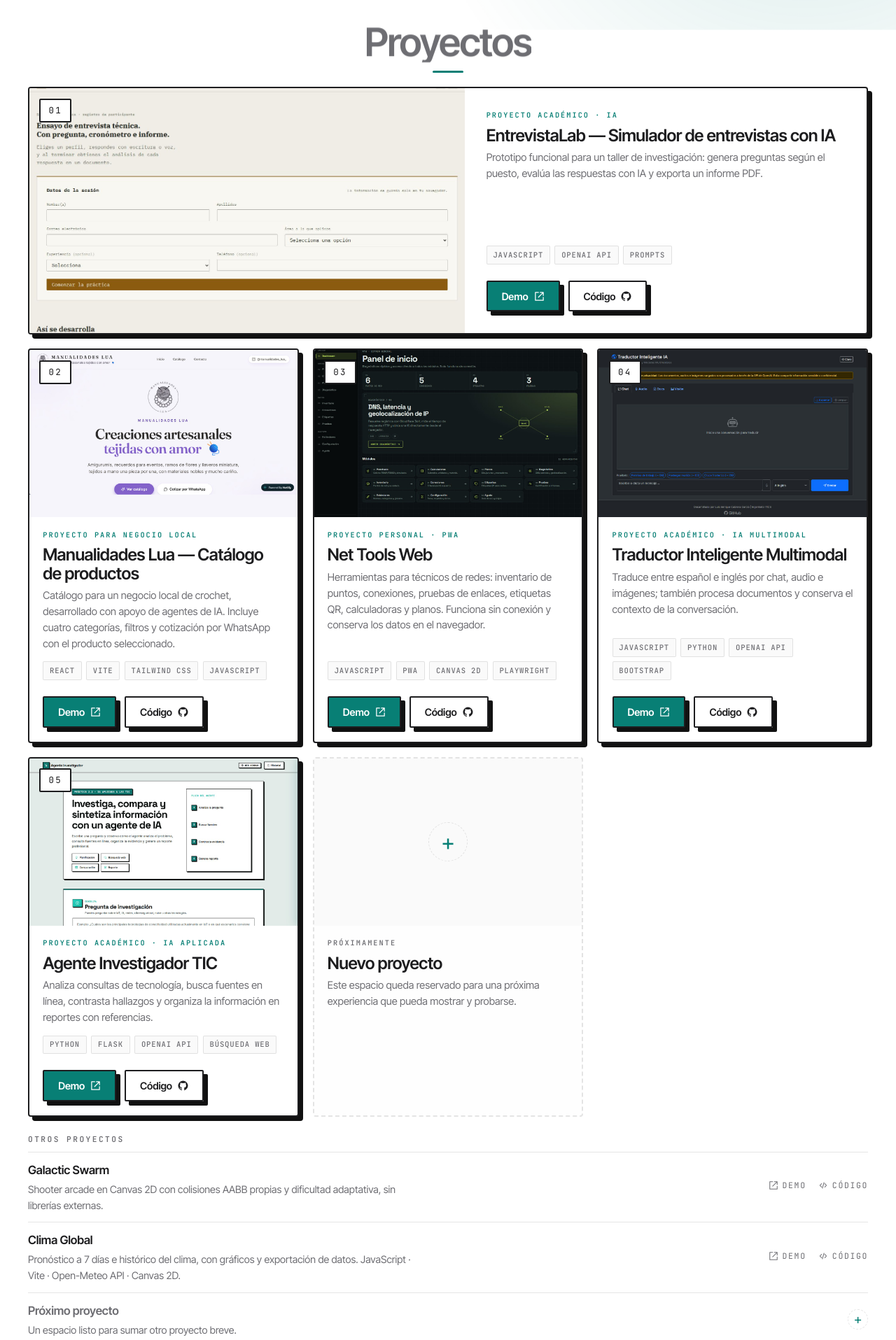
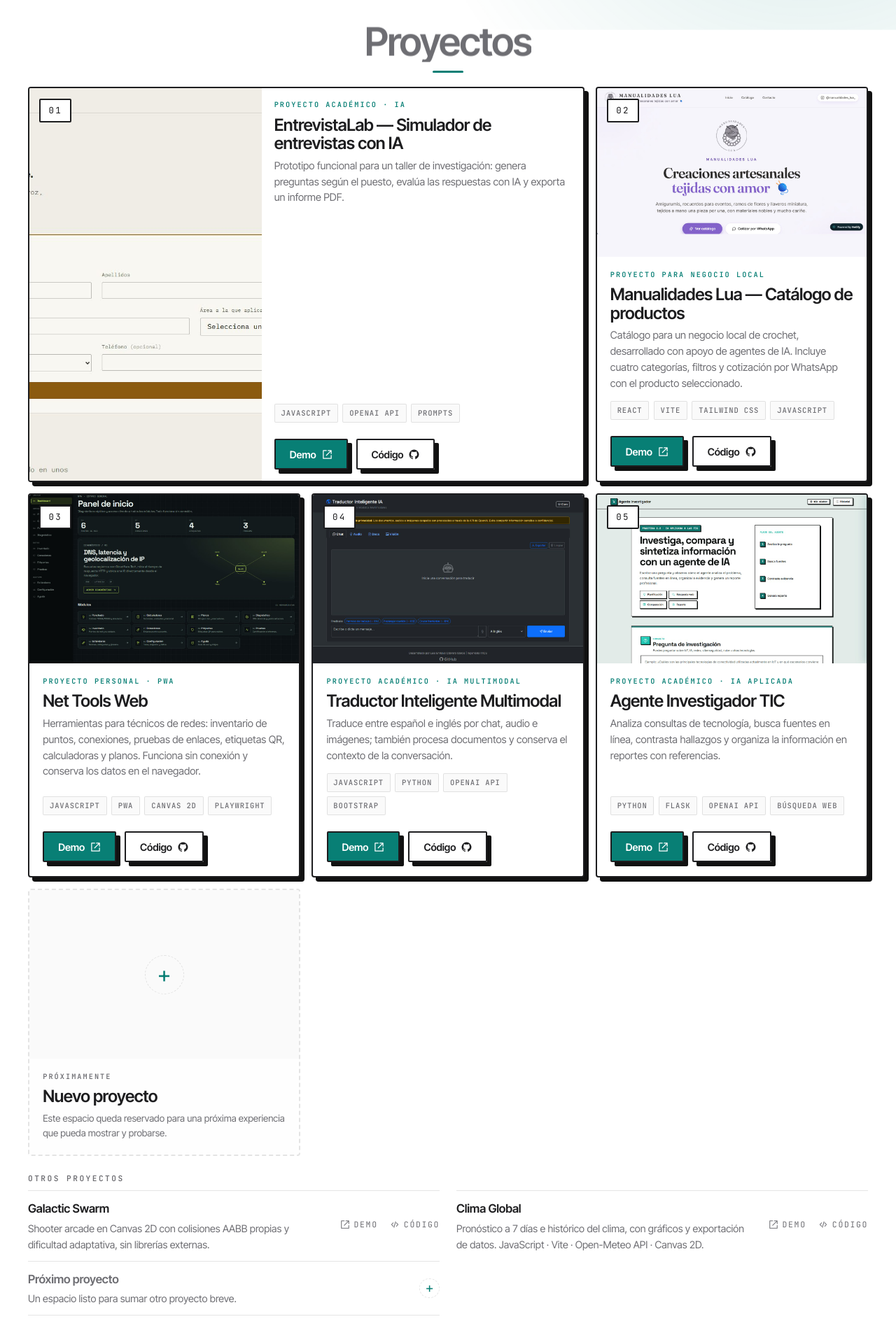
Before and after one commit to Neffex010/Neffex010.github.io, a plain HTML site: page index.html in a window 1280 px wide. Shown: the part 820-2735 px from the top of the page at 70% size. Drawn offline with Linux system fonts and the light colour scheme.

Commit message:
Compact project section with bento grid

```diff
--- a/css/styles.css
+++ b/css/styles.css
@@ -958,29 +958,35 @@ body.is-loaded .hero__content {
 
 @media (min-width: 620px) and (max-width: 1023px) {
   .projects__grid {
-    grid-template-columns: repeat(6, minmax(0, 1fr));
+    grid-template-columns: repeat(2, minmax(0, 1fr));
     grid-auto-flow: dense;
   }
-  .projects__grid > * { grid-column: span 3; }
-  .projects__grid > .project-card--featured { grid-column: span 6; }
-}
-
-@media (min-width: 1024px) {
-  .projects__grid {
-    grid-template-columns: repeat(auto-fit, minmax(min(100%, 320px), 1fr));
-    gap: 1.25rem;
-  }
-  /* Destacado a ancho completo y en horizontal: portada + ficha. */
   .projects__grid > .project-card--featured {
     grid-column: 1 / -1;
     flex-direction: row;
   }
   .project-card--featured .project-card__img {
-    flex: 0 0 52%;
-    aspect-ratio: 16 / 9;
+    flex: 0 0 42%;
+    aspect-ratio: 4 / 3;
+  }
+}
+
+@media (min-width: 1024px) {
+  .projects__grid {
+    grid-template-columns: repeat(3, minmax(0, 1fr));
+    gap: 1rem;
+  }
+  /* Bento: destacado en dos celdas y tarjetas compactas en tres columnas. */
+  .projects__grid > .project-card--featured {
+    grid-column: span 2;
+    flex-direction: row;
+  }
+  .project-card--featured .project-card__img {
+    flex: 0 0 42%;
+    aspect-ratio: 4 / 3;
   }
   .project-card--featured .project-card__body {
-    padding: clamp(1.25rem, 2.4vw, 2rem);
+    padding: 1rem 1.1rem;
   }
 
   /* Las tarjetas se mantienen compactas y el grid admite nuevos proyectos. */
@@ -1044,6 +1050,12 @@ body.is-loaded .hero__content {
 
 .project-card--upcoming .project-card__img::before { content: none; }
 .project-card--upcoming .project-card__kicker { color: var(--c-text-2); }
+
+@media (min-width: 1024px) {
+  .project-card--upcoming .project-card__img--upcoming { aspect-ratio: 16 / 7; }
+  .project-card--upcoming .project-card__body { padding: 0.85rem 1rem 1rem; }
+  .project-card--upcoming .project-card__desc { font-size: 0.84rem; }
+}
 
 .upcoming-mark {
   display: grid;
@@ -1242,8 +1254,9 @@ img.is-broken { opacity: 0; }
 }
 
 .projects__more-list {
-  display: flex;
-  flex-direction: column;
+  display: grid;
+  grid-template-columns: repeat(2, minmax(0, 1fr));
+  column-gap: 1.5rem;
 }
 
 .mini-project {
@@ -1324,6 +1337,7 @@ img.is-broken { opacity: 0; }
 }
 
 @media (max-width: 640px) {
+  .projects__more-list { grid-template-columns: 1fr; }
   .mini-project {
     flex-direction: column;
     align-items: flex-start;
```
